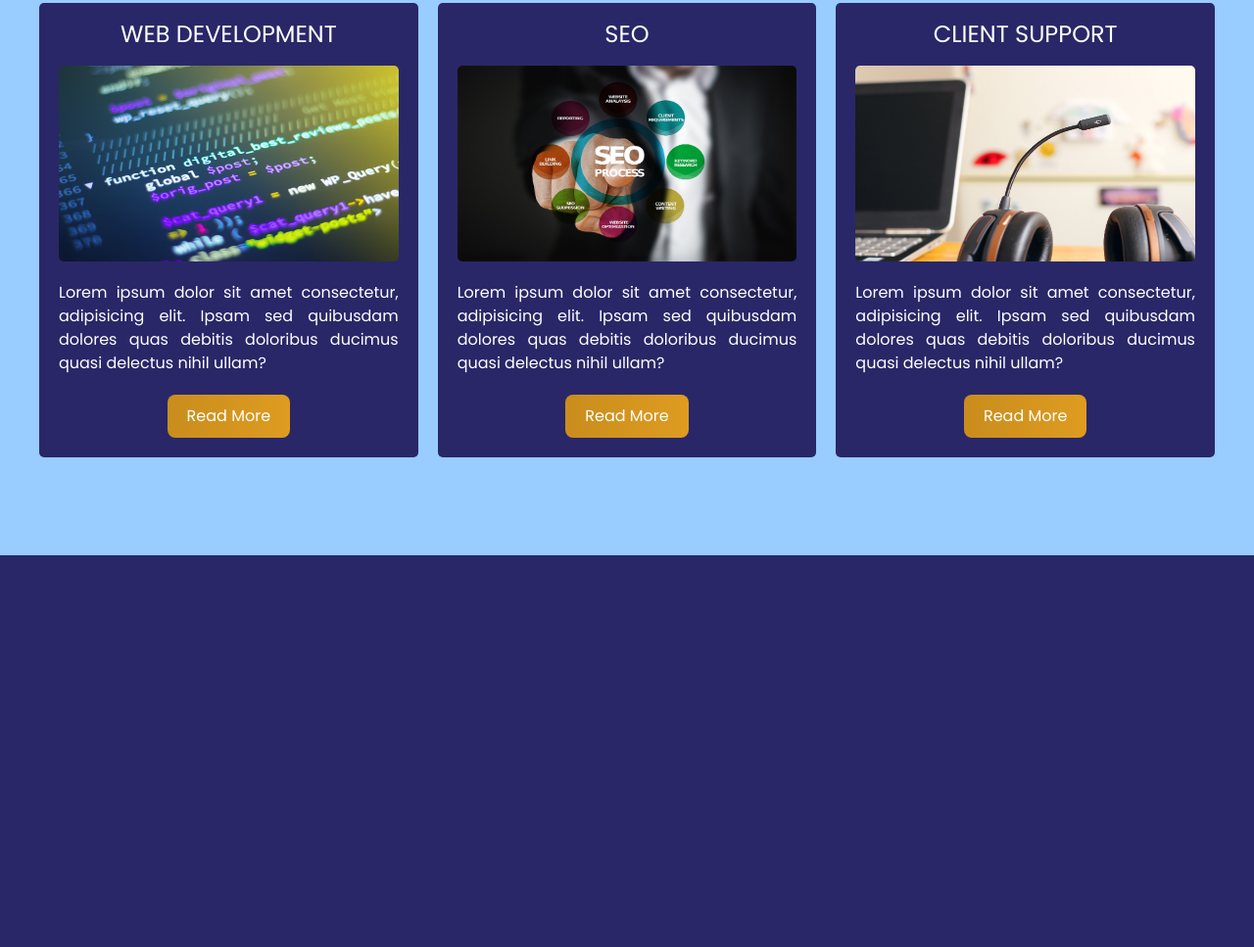
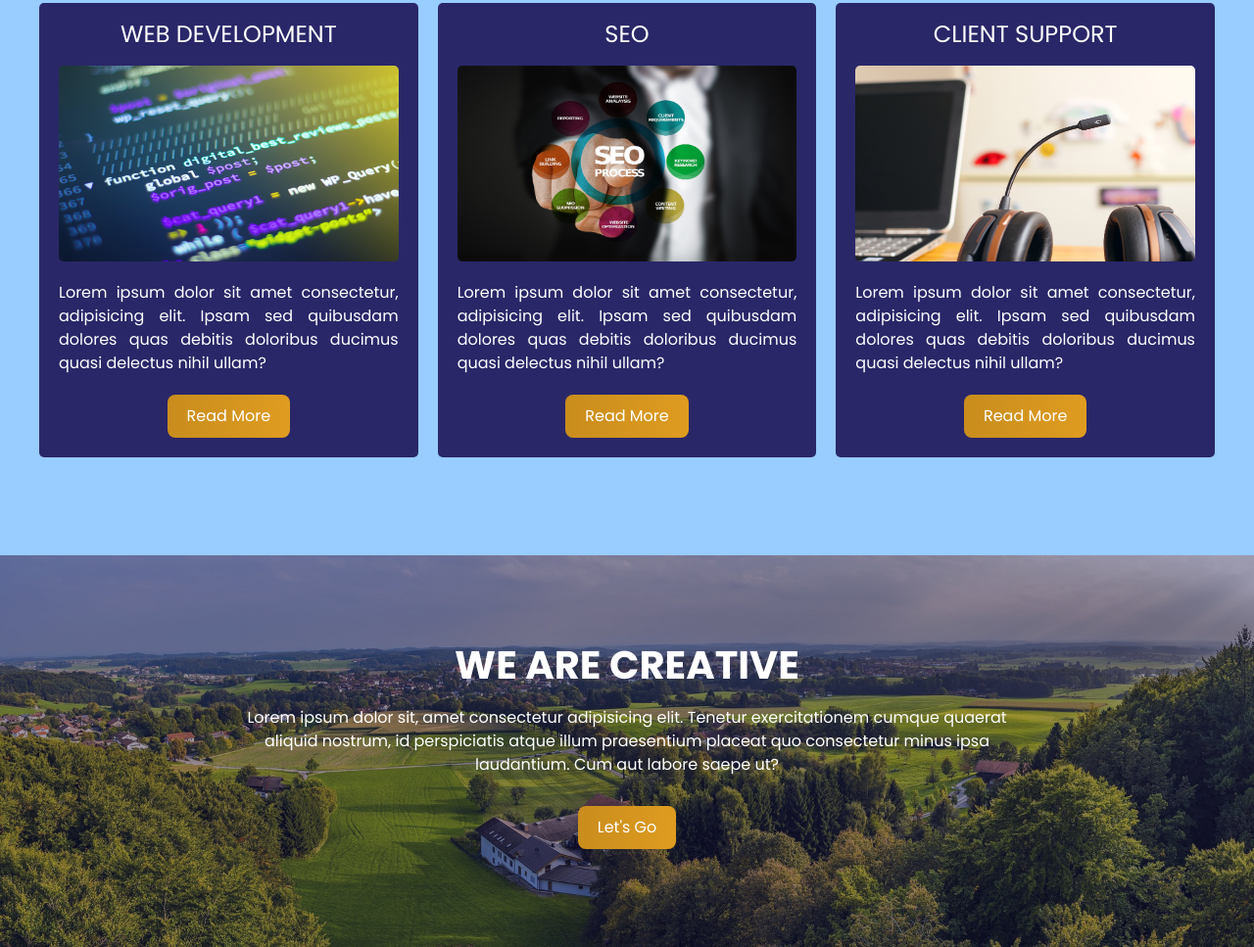
Before and after one commit to moinsoft/Project-With-Grid, a plain HTML site: page index.html in a window 1280 px wide. Shown: the part 1796-2763 px from the top of the page at 98% size. Before the commit the page ends 2363 px from the top, so only its background shows below. Drawn offline with Linux system fonts and the light colour scheme.

Commit message:
CTA Section Done

```diff
--- a/css/style.css
+++ b/css/style.css
@@ -287,3 +287,38 @@ Services Section
   margin: 20px 0;
   text-align: justify;
 }
+
+
+/*====================
+CTA Section
+======================*/
+.cta-area {
+  background-attachment: fixed;
+  background-size: cover;
+  color: var(--primaryColor);
+  text-align: center;
+  position: relative;
+  z-index: 2;
+}
+
+.cta-area::before{
+  content: "";
+  position: absolute;
+  width: 100%;
+  height: 100%;
+  left: 0;
+  top: 0;
+  background-color:var(--bgDeep);
+  opacity: 0.4;
+  z-index: -1;
+}
+
+
+.cta-area h2 {
+  font-size: 40px;
+  text-transform: uppercase;
+}
+.cta-area p {
+  max-width: 800px;
+  margin: 30px auto;
+}
--- a/index.html
+++ b/index.html
@@ -181,6 +181,25 @@
 	</section>
 	<!-- Services Section End -->
 
+
+	<!-- CTA Section Start -->
+	<section class="cta-area pt-100 pb-100" style="background-image: url('./assets/bg/banner-2.jpg');">
+
+		<div class="container">
+
+			<h2>we are creative</h2>
+
+			<p>Lorem ipsum dolor sit, amet consectetur adipisicing elit. Tenetur exercitationem cumque quaerat aliquid
+			nostrum, id perspiciatis atque illum praesentium placeat quo consectetur minus ipsa laudantium. Cum aut labore
+			saepe ut?</p>
+
+			<a href="#" class="btn">let's go</a>
+
+		</div>
+
+	</section>
+	<!-- CTA Section End -->
+
 </body>
 
 </html>
```
